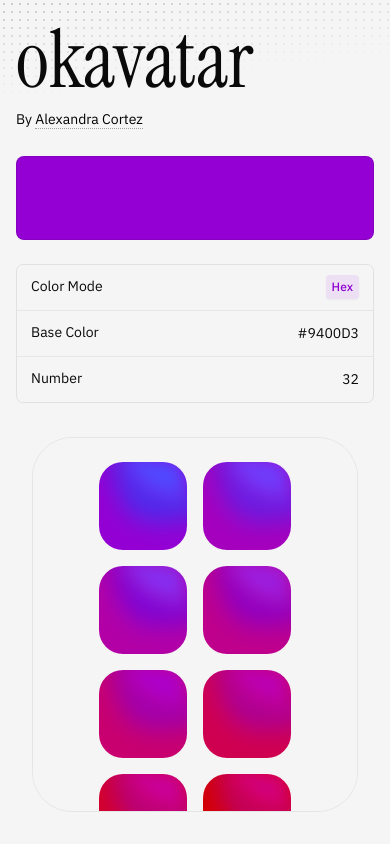
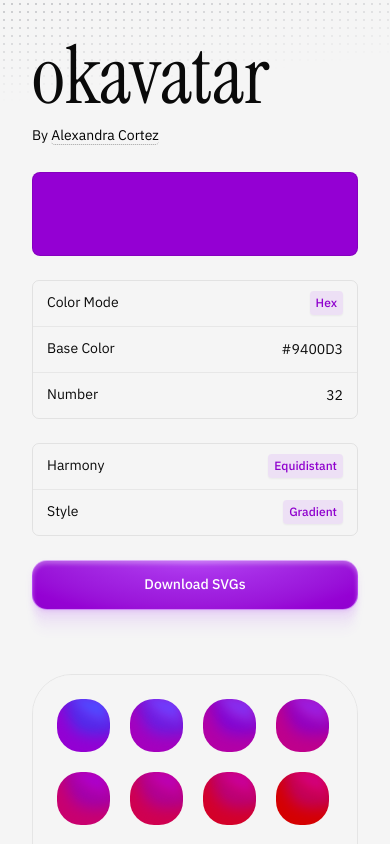
Before and after one commit to acortezrose/colorGenerator, a React (Vite) app: page / in a window 390 px wide. Shown: the top 844 px of the page. Built offline with nearby package versions, Linux system fonts and the light colour scheme.

Commit message:
responsive grid

```diff
--- a/src/App.css
+++ b/src/App.css
@@ -185,25 +185,34 @@ hr {
 	align-items: center;
 	justify-content: space-between;
 	border-radius: 0.375em;
-	transition: 150ms ease;
 }
 
 .form-group .input-group:hover {
 	background-color: rgba(0, 0, 0, 0.02);
 }
 
-.form-group .input-group:focus-within {
-	box-shadow: 0 0 0 2px white, 0 0 0 4px black;
+.card {
+	display: grid;
+	width: 100%;
+	min-width: 100%;
+	grid-template-columns: repeat(
+		auto-fit,
+		minmax(min(100%, max(6rem, calc((100% / 7)))), 1fr)
+	);
 }
 
-.grid {
-	display: grid;
-	grid-template-columns: 1fr 3fr;
-	gap: 0;
-	height: 100vh;
+@media all and (max-width: 768px) {
+	.card {
+		display: flex;
+		flex-flow: row wrap;
+	}
+	.card > * {
+		/* flex-grow: 1; */
+		flex-basis: calc((100% / 4) - 1rem);
+	}
 }
 
-.grid::before {
+.mask-overlay::before {
 	content: "";
 	top: 0px;
 	left: 0px;
@@ -219,16 +228,3 @@ hr {
 	);
 	z-index: -1;
 }
-
-@media (max-width: 768px) {
-	.grid {
-		grid-template-columns: 1fr;
-	}
-	.grid > div:first-of-type {
-		height: auto;
-		padding: 1rem;
-	}
-	.grid .card {
-		justify-content: center;
-	}
-}
--- a/src/App.jsx
+++ b/src/App.jsx
@@ -74,21 +74,21 @@ function App() {
 	]);
 
 	return (
-		<div>
+		<div className="w-full">
 			{/* TODO: switch to using tailwind where possible */}
 			{/* TODO: a real mobile experience */}
-			<div className="grid">
+			<div className="mask-overlay md:grid md:grid-cols-[1fr_3fr] h-screen w-full">
 				{/* Form */}
-				<div className="min-w-xs gap-6 p-8 pr-4 flex flex-col relative overflow-auto">
+				<div className="md:min-w-70 w-full gap-6 p-8 md:pr-4 flex flex-col relative overflow-auto">
 					<CircleSampleForm
 						allData={allData}
 						setAllData={setAllData}
 						swatchData={swatchData}
 					/>
 				</div>
-
-				<div className="rounded-[40px] m-8 border border-1 border-[rgba(0, 0, 0, 0.08)] flex overflow-hidden flex-col">
-					<ul className="bg-neutral-100 card flex flex-row flex-wrap align content-start gap-4 p-6 overflow-auto">
+				{/* Samples Container */}
+				<div className="rounded-[40px] m-8 border border-1 border-[rgba(0, 0, 0, 0.08)] flex flex-col overflow-hidden">
+					<ul className="bg-neutral-100 card gap-5 p-6 overflow-auto">
 						{/* Samples */}
 						<AnimatePresence>
 							{swatchData.circleSamples.map((color, i) => (
--- a/src/components/ui/circleSampleForm.tsx
+++ b/src/components/ui/circleSampleForm.tsx
@@ -95,7 +95,7 @@ export function CircleSampleForm({
 					<a
 						target="_blank"
 						href="https://www.alexandracortez.com/"
-						className="text-black border border-0 border-b-1 border-dotted border-neutral-400 hover:border-black"
+						className="text-black border border-0 border-b-1 border-dotted border-neutral-400 hover:border-black focus-visible:outline-none focus-visible:shadow-[0_0_0_2px_rgb(255,255,255),0_0_0_4px_rgb(0,0,0)] rounded transition-shadow ease"
 					>
 						Alexandra Cortez
 					</a>
--- a/src/components/ui/input.tsx
+++ b/src/components/ui/input.tsx
@@ -21,7 +21,10 @@ export const Input = forwardRef<HTMLInputElement, InputProps>(
 		const { name, required } = props;
 
 		return (
-			<label htmlFor={name} className="input-group input-group-layout">
+			<label
+				htmlFor={name}
+				className="input-group input-group-layout transition-shadow duration-200 ease focus-within:shadow-[0_0_0_2px_rgba(255,255,255,1),0_0_0_4px_rgba(0,0,0,1)]"
+			>
 				{label}
 				<input
 					{...props}
```
